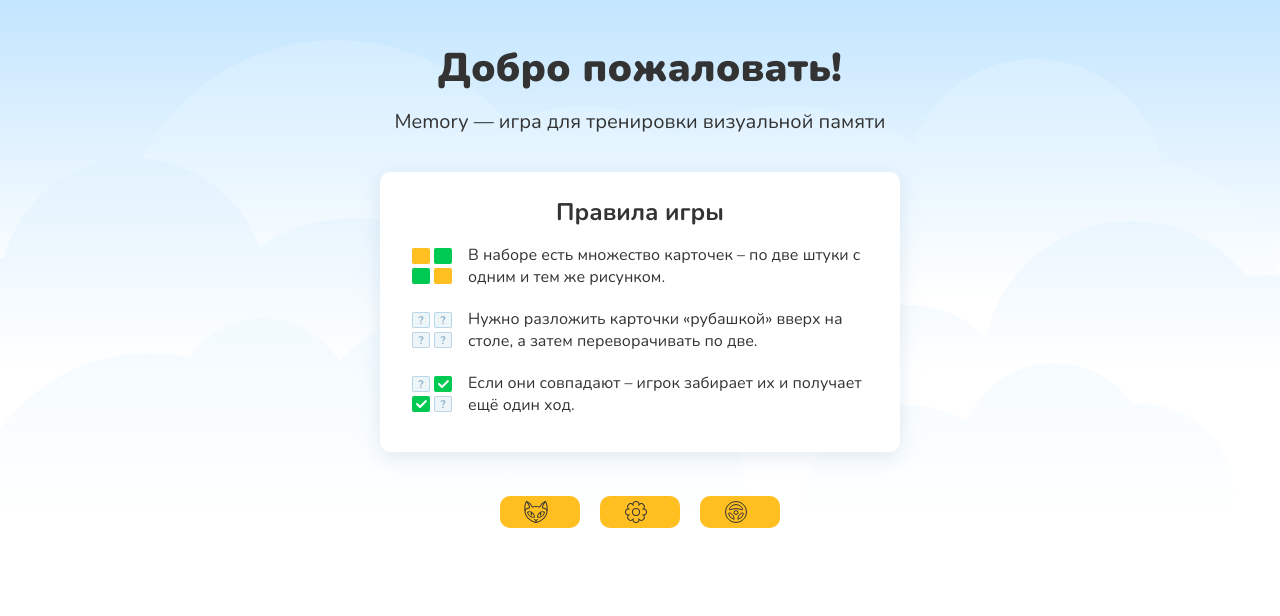
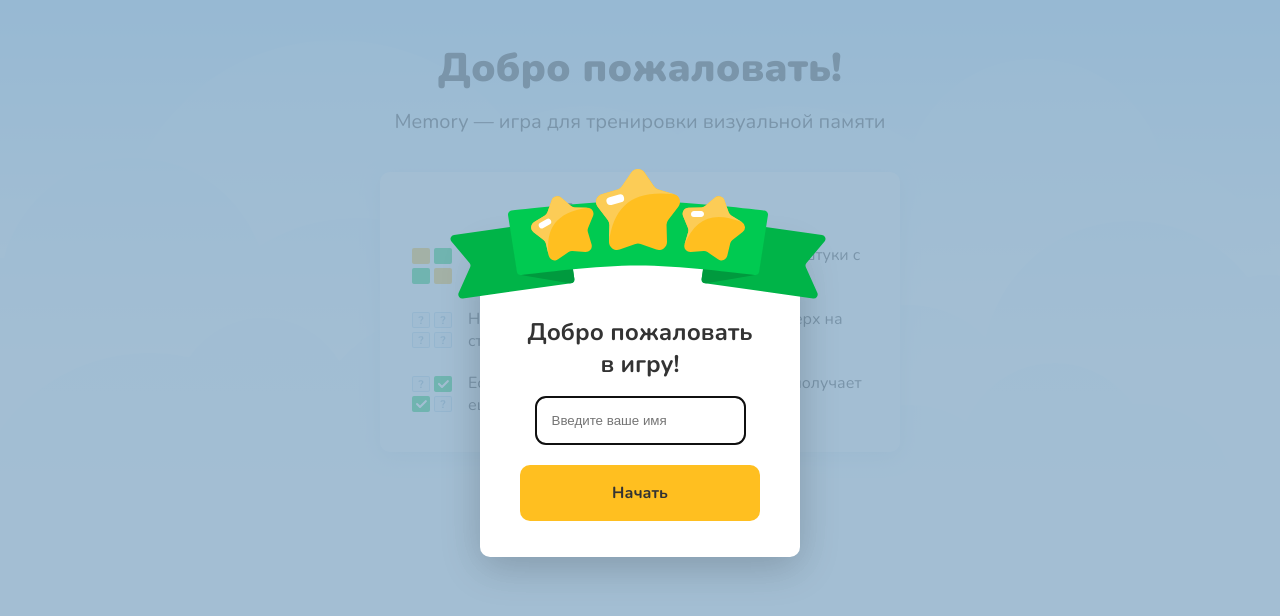
Before and after one commit to vikkont79/memory, a React app: page / in a window 1280 px wide. Shown: the top 616 px of the page. Built offline with nearby package versions, Linux system fonts and the light colour scheme.

Commit message:
Добавил ввод имени при входе и хранение результатов в localStorage

```diff
--- a/public/css/style.css
+++ b/public/css/style.css
@@ -399,6 +399,12 @@ body {
   width: 100%;
 }
 
+.modal-input {
+  margin-block-end: 20px;
+  padding: 15px;
+  border-radius: 10px;
+}
+
 .result {
   padding-top: 40px;
   padding-bottom: 40px;
--- a/src/components/app/app.jsx
+++ b/src/components/app/app.jsx
@@ -6,13 +6,22 @@ import { ResultsPage } from '../results-page/results-page.jsx';
 import { StartPage } from '../start-page/start-page.jsx';
 import { Route, Routes, useNavigate } from 'react-router-dom';
 
-function App({ getImages, results = [] }) {
+function App({ getImages }) {
   const navigate = useNavigate();
   const [result, setResult] = useState(0);
   const [images, setImages] = useState([]);
+  const [playerName, setPlayerName] = useState('');
   const [cardsType, setCardsType] = useState(null);
 
+  const [results, setResults] = useState(() => {
+    const saved = localStorage.getItem('game-results');
+    return saved ? JSON.parse(saved) : [];
+  });
+
   const showResults = (stepsCount) => {
+    const newResults = [...results, { name: playerName, steps: stepsCount }];
+    setResults(newResults);
+    localStorage.setItem('game-results', JSON.stringify(newResults));
     setResult(stepsCount);
     navigate(AppRoute.Results);
   };
@@ -21,9 +30,10 @@ function App({ getImages, results = [] }) {
     navigate(AppRoute.Start);
   };
 
-  const handleStart = (type) => {
+  const handleStart = (type, name) => {
     setImages(getImages(type));
     setCardsType(type);
+    setPlayerName(name);
     navigate(AppRoute.Game);
   };
 
@@ -31,12 +41,16 @@ function App({ getImages, results = [] }) {
     <Routes>
       <Route index element={<StartPage onStart={handleStart} />} />
       <Route
+        path={AppRoute.Start}
+        element={<StartPage onStart={handleStart} />} />
+      <Route
         path={AppRoute.Game}
         element={
           <GamePage
             images={images}
             type={cardsType}
-            onShowResults={showResults} />}
+            onShowResults={showResults}
+          />}
       />
       <Route
         path={AppRoute.Results}
@@ -44,6 +58,7 @@ function App({ getImages, results = [] }) {
           <ResultsPage
             results={results}
             playerResult={result}
+            playerName={playerName}
             onResetGame={handleReset}
           />}
       />
--- a/src/components/results-page/results-page.jsx
+++ b/src/components/results-page/results-page.jsx
@@ -2,7 +2,7 @@ import React from 'react';
 import { ResultsTable } from '../results-table/results-table.jsx';
 import getDeclension from '@dubaua/get-declension'
 
-function ResultsPage({ results, playerResult, onResetGame }) {
+function ResultsPage({ results, playerName, playerResult, onResetGame }) {
   const stepDeclension = getDeclension({
     count: playerResult,
     one: 'шаг', few: 'шага', many: 'шагов'
@@ -12,7 +12,7 @@ function ResultsPage({ results, playerResult, onResetGame }) {
     <section className="result container">
       <h2>Лучшие результаты:</h2>
       <p>Вы завершили игру за <b>{stepDeclension}</b>, так держать!</p>
-      <ResultsTable results={results} playerResult={playerResult} />
+      <ResultsTable results={results} playerName={playerName} />
       <p>Хотите попробовать ещё раз?</p>
       <button onClick={onResetGame} className="button result-button" type="button">Новая игра</button>
     </section>
--- a/src/components/results-table/results-table.jsx
+++ b/src/components/results-table/results-table.jsx
@@ -1,10 +1,7 @@
 import React from 'react';
 
-function ResultsTable({ results, playerResult }) {
-  const sortedResults = [
-    ...results,
-    { name: 'Ваш результат', stepsCount: playerResult }
-  ].sort((a, b) => a.stepsCount - b.stepsCount);
+function ResultsTable({ results, playerName }) {
+  const sortedResults = [...results].sort((a, b) => a.steps - b.steps);
 
   return (
     <table className="result-table">
@@ -16,11 +13,11 @@ function ResultsTable({ results, playerResult }) {
         </tr>
       </thead>
       <tbody>
-        {sortedResults.map(({ name, stepsCount }, index) => (
-          <tr key={name} className={`result-table-row ${stepsCount === playerResult ? 'active' : ''}`}>
+        {sortedResults.map(({ name, steps }, index) => (
+          <tr key={name} className={`result-table-row ${name === playerName ? 'active' : ''}`}>
             <td>{index + 1}</td>
             <td>{name}</td>
-            <td>{stepsCount}</td>
+            <td>{steps}</td>
           </tr>
         ))}
       </tbody>
--- a/src/components/start-page/start-page.jsx
+++ b/src/components/start-page/start-page.jsx
@@ -1,13 +1,41 @@
-import React from 'react';
+import React, { useState } from 'react';
 import { GAME_TYPES } from '../../settings'
+import { Modal } from '../modal/modal.jsx';
 
 function StartPage({ onStart }) {
+  const [name, setName] = useState('');
+  const [isModalOpen, setIsModalOpen] = useState(true);
+
+  const handleNameSubmit = () => {
+    if (name.trim()) {
+      setIsModalOpen(false);
+    }
+  };
+
   const handleStart = (type) => {
-    onStart(type);
+    onStart(type, name);
   }
 
   return (
     <section className="rules container">
+      {isModalOpen && (
+        <Modal className="modal-name" >
+          <h3 >Добро пожаловать в игру!</h3>
+          <input
+            className="modal-input"
+            value={name}
+            onChange={(e) => setName(e.target.value)}
+            placeholder="Введите ваше имя"
+            autoFocus
+          />
+          <button
+            className="button"
+            onClick={handleNameSubmit}
+            disabled={!name.trim()}
+          >Начать
+          </button>
+        </Modal>
+      )}
       <h2>Добро пожаловать!</h2>
       <p>Memory — игра для тренировки визуальной памяти</p>
       <div className="rules-panel">
--- a/src/index.js
+++ b/src/index.js
@@ -1,5 +1,5 @@
 import { createRoot } from 'react-dom/client'
-import { results, getImages } from './data';
+import { getImages } from './data';
 import { App } from './components/app/app.jsx';
 import React from 'react';
 import { BrowserRouter } from 'react-router-dom';
@@ -10,7 +10,7 @@ const root = createRoot(document.getElementById('root'));
 root.render(
   <React.StrictMode>
     <BrowserRouter>
-      <App getImages={getImages} results={results} />
+      <App getImages={getImages} />
     </BrowserRouter>
   </React.StrictMode>
 )
```
